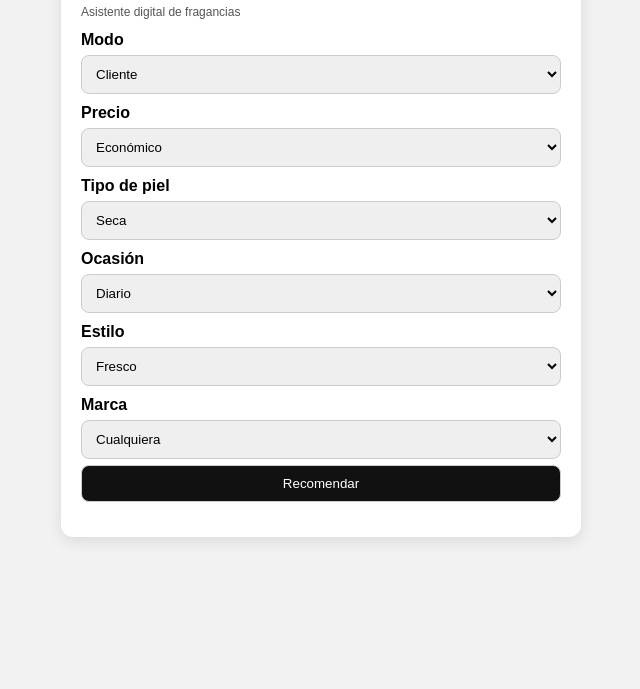
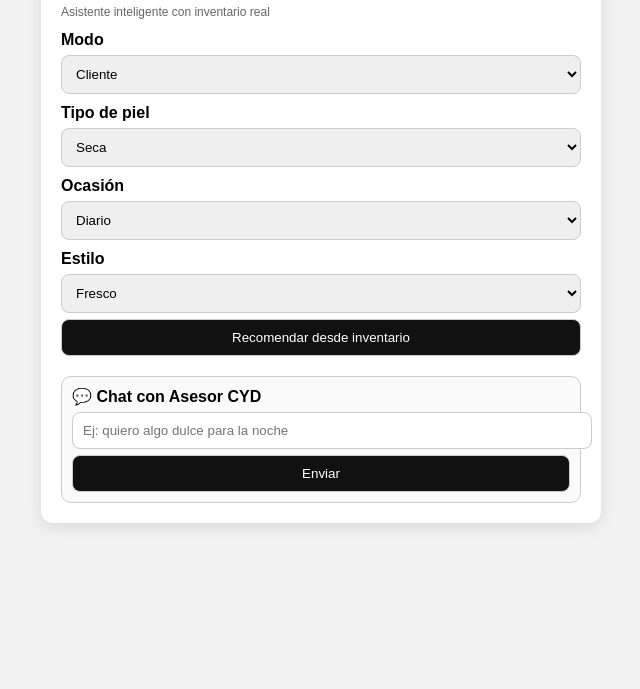
Before and after one commit to vibecodingchile/Cydperfumes, a plain HTML site: page index.html in a window 1280 px wide. Shown: the part 111-800 px from the top of the page, without its empty margins (319-959 px from the left). Drawn offline with Linux system fonts and the light colour scheme.

Commit message:
Add files via upload

```diff
--- a/index.html
+++ b/index.html
@@ -2,53 +2,35 @@
 <html lang="es">
 <head>
 <meta charset="UTF-8">
-<title>CYD Perfumería | Asistente</title>
+<title>CYD Perfumería | Asistente IA</title>
 <meta name="viewport" content="width=device-width, initial-scale=1">
-
 <style>
-body {
-  font-family: Arial, sans-serif;
-  background:#f2f2f2;
-  padding:20px;
-}
+body { font-family: Arial; background:#f2f2f2; padding:20px; }
 .card {
-  background:#fff;
-  padding:20px;
-  border-radius:12px;
-  max-width:480px;
-  margin:auto;
+  background:#fff; padding:20px; border-radius:12px;
+  max-width:520px; margin:auto;
   box-shadow:0 4px 15px rgba(0,0,0,0.1);
 }
-label {
-  margin-top:10px;
-  display:block;
-  font-weight:bold;
+label { font-weight:bold; display:block; margin-top:10px; }
+select, input, button {
+  width:100%; padding:10px; margin-top:6px;
+  border-radius:8px; border:1px solid #ccc;
 }
-select, button {
-  width:100%;
+button { background:#111; color:#fff; cursor:pointer; }
+.perfume {
+  background:#eee; padding:10px;
+  border-radius:8px; margin-top:10px;
+}
+.chat {
+  background:#fafafa;
+  border:1px solid #ccc;
   padding:10px;
-  margin-top:6px;
-  border-radius:8px;
-  border:1px solid #ccc;
+  margin-top:20px;
+  border-radius:10px;
 }
-button {
-  background:#111;
-  color:white;
-  cursor:pointer;
-}
-.resultado {
-  margin-top:15px;
-}
-.perfume {
-  background:#eee;
-  padding:10px;
-  border-radius:8px;
-  margin-top:10px;
-}
-.small {
-  font-size:12px;
-  color:#555;
-}
+.mensaje-user { font-weight:bold; margin-top:5px; }
+.mensaje-ia { margin-left:10px; color:#333; }
+.small { font-size:12px; color:#666; }
 </style>
 </head>
 
@@ -56,19 +38,12 @@ button {
 
 <div class="card">
 <h2>CYD Perfumería</h2>
-<p class="small">Asistente digital de fragancias</p>
+<p class="small">Asistente inteligente con inventario real</p>
 
 <label>Modo</label>
 <select id="modo">
-  <option value="Cliente">Cliente</option>
-  <option value="Vendedor">Vendedor</option>
-</select>
-
-<label>Precio</label>
-<select id="precio">
-  <option>Económico</option>
-  <option>Medio</option>
-  <option>Premium</option>
+  <option>Cliente</option>
+  <option>Vendedor</option>
 </select>
 
 <label>Tipo de piel</label>
@@ -93,61 +68,100 @@ button {
   <option>Intenso</option>
 </select>
 
-<label>Marca</label>
-<select id="marca">
-  <option>Cualquiera</option>
-  <option>Dior</option>
-  <option>Chanel</option>
-  <option>Paco Rabanne</option>
-  <option>Carolina Herrera</option>
-</select>
+<button onclick="recomendar()">Recomendar desde inventario</button>
 
-<button onclick="recomendar()">Recomendar</button>
+<div id="resultado"></div>
 
-<div id="resultado" class="resultado"></div>
+<div class="chat">
+  <strong>💬 Chat con Asesor CYD</strong>
+  <input id="chatInput" placeholder="Ej: quiero algo dulce para la noche">
+  <button onclick="chatIA()">Enviar</button>
+  <div id="chatLog"></div>
+</div>
+
 </div>
 
 <script>
-let favoritos = [];
+// INVENTARIO REAL
+const inventario = [
+  {
+    nombre: "La Vie Est Belle",
+    marca: "Lancôme",
+    estilo: "Dulce",
+    ocasion: "Noche",
+    piel: "Seca",
+    stock: 5
+  },
+  {
+    nombre: "Sauvage",
+    marca: "Dior",
+    estilo: "Fresco",
+    ocasion: "Diario",
+    piel: "Grasa",
+    stock: 3
+  },
+  {
+    nombre: "212 VIP",
+    marca: "Carolina Herrera",
+    estilo: "Intenso",
+    ocasion: "Eventos",
+    piel: "Normal",
+    stock: 0
+  }
+];
 
 function recomendar() {
-  const modo = document.getElementById("modo").value;
   const piel = document.getElementById("piel").value;
   const ocasion = document.getElementById("ocasion").value;
   const estilo = document.getElementById("estilo").value;
-  const marca = document.getElementById("marca").value;
 
-  let duracion = "6–8 horas";
-  if (piel === "Seca") duracion = "8–12 horas";
-  if (piel === "Grasa") duracion = "4–6 horas";
+  const resultados = inventario.filter(p =>
+    p.piel === piel &&
+    p.ocasion === ocasion &&
+    p.estilo === estilo &&
+    p.stock > 0
+  );
 
-  const opciones = [
-    "Fragancia " + estilo + " ideal para " + ocasion,
-    "Perfume equilibrado con buena fijación",
-    "Alternativa recomendada por clientes CYD"
-  ];
+  let html = "<p><strong>Recomendaciones disponibles:</strong></p>";
 
-  let html = "";
-  html += "<p><strong>Asesor CYD:</strong></p>";
-  html += "<p>Duración estimada: <strong>" + duracion + "</strong></p>";
-
-  opciones.forEach(function(op) {
-    html += "<div class='perfume'>" + op + " (" + marca + ")</div>";
-  });
-
-  if (modo === "Vendedor") {
-    html += "<p class='small'>Sugerencia: ofrecer prueba en piel antes de cerrar la venta.</p>";
+  if (resultados.length === 0) {
+    html += "<p>No hay stock exacto. Sugerimos alternativas similares.</p>";
   }
 
-  html += "<button onclick='enviarWhatsApp()'>Enviar por WhatsApp</button>";
+  resultados.forEach(p => {
+    html += `
+      <div class="perfume">
+        <strong>${p.nombre}</strong><br>
+        Marca: ${p.marca}<br>
+        Stock: ${p.stock}
+      </div>
+    `;
+  });
 
   document.getElementById("resultado").innerHTML = html;
 }
 
-function enviarWhatsApp() {
-  const texto = "CYD Perfumería recomienda fragancias según tu perfil.";
-  const url = "https://wa.me/?text=" + encodeURIComponent(texto);
-  window.open(url, "_blank");
+// CHAT IA SIMULADO
+function chatIA() {
+  const input = document.getElementById("chatInput").value.toLowerCase();
+  const log = document.getElementById("chatLog");
+
+  log.innerHTML += `<div class="mensaje-user">Cliente: ${input}</div>`;
+
+  let respuesta = "Te recomiendo opciones equilibradas disponibles en tienda.";
+
+  inventario.forEach(p => {
+    if (
+      input.includes(p.estilo.toLowerCase()) &&
+      input.includes(p.ocasion.toLowerCase()) &&
+      p.stock > 0
+    ) {
+      respuesta = `Te recomiendo ${p.nombre} de ${p.marca}, ideal para lo que buscas.`;
+    }
+  });
+
+  log.innerHTML += `<div class="mensaje-ia">Asesor CYD: ${respuesta}</div>`;
+  document.getElementById("chatInput").value = "";
 }
 </script>
 
```
